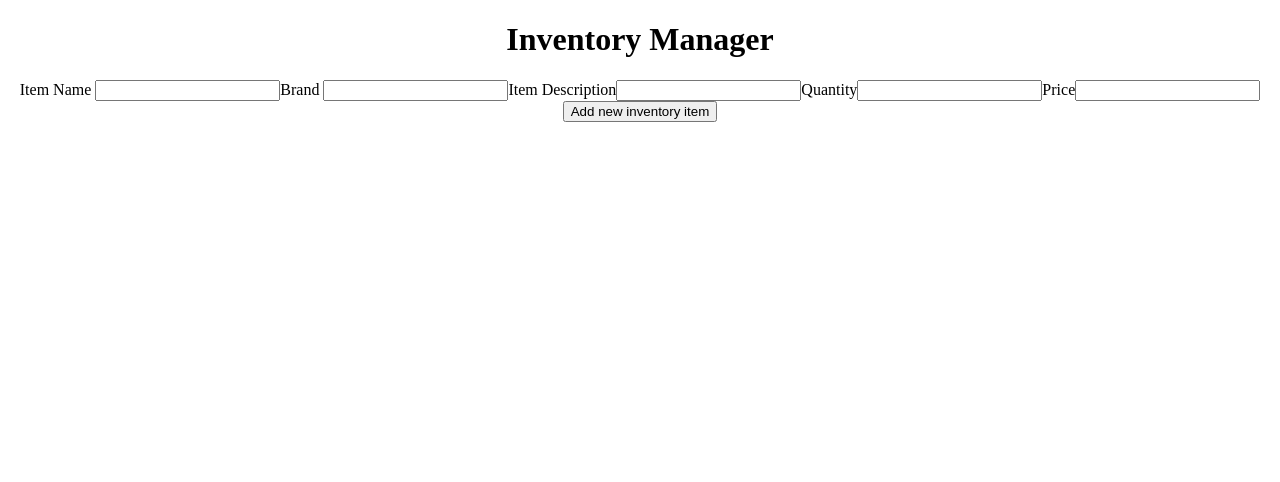
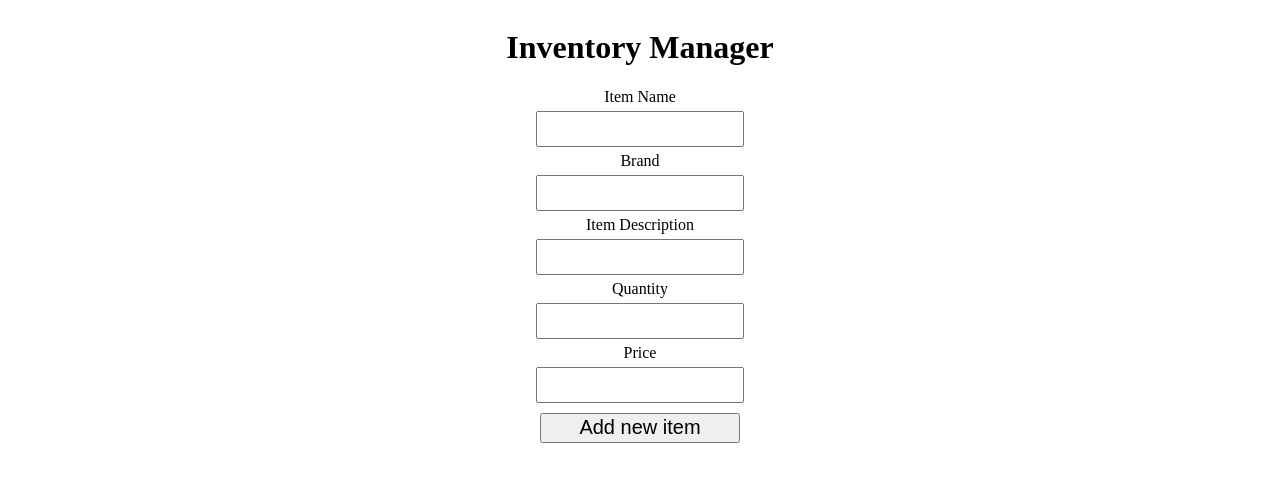
Before and after one commit to tapasrastogi2411/Shopify-Backend-Challenge-Summer-2022, a React (Create React App) app in the folder frontend/: page / in a window 1280 px wide. Shown: the top 482 px of the page. Built offline with nearby package versions, Linux system fonts and the light colour scheme.

Commit message:
Made the frontend textboxes and buttons more presentable

```diff
--- a/frontend/src/App.css
+++ b/frontend/src/App.css
@@ -1,38 +1,14 @@
 .App {
   text-align: center;
+  display: flex;
+  flex-direction: column;
+  justify-content: center;
+  align-items: center;
 }
 
-.App-logo {
-  height: 40vmin;
-  pointer-events: none;
+input, button{
+  width: 200px;
+  height: 30px;
+  font-size: 20px;
+  margin: 5px;
 }
-
-@media (prefers-reduced-motion: no-preference) {
-  .App-logo {
-    animation: App-logo-spin infinite 20s linear;
-  }
-}
-
-.App-header {
-  background-color: #282c34;
-  min-height: 100vh;
-  display: flex;
-  flex-direction: column;
-  align-items: center;
-  justify-content: center;
-  font-size: calc(10px + 2vmin);
-  color: white;
-}
-
-.App-link {
-  color: #61dafb;
-}
-
-@keyframes App-logo-spin {
-  from {
-    transform: rotate(0deg);
-  }
-  to {
-    transform: rotate(360deg);
-  }
-}
--- a/frontend/src/App.js
+++ b/frontend/src/App.js
@@ -21,7 +21,7 @@
       <label>Price</label>
       <input type="number" />
 
-      <button> Add new inventory item</button>
+      <button> Add new item</button>
 
     </div>
   );
```
